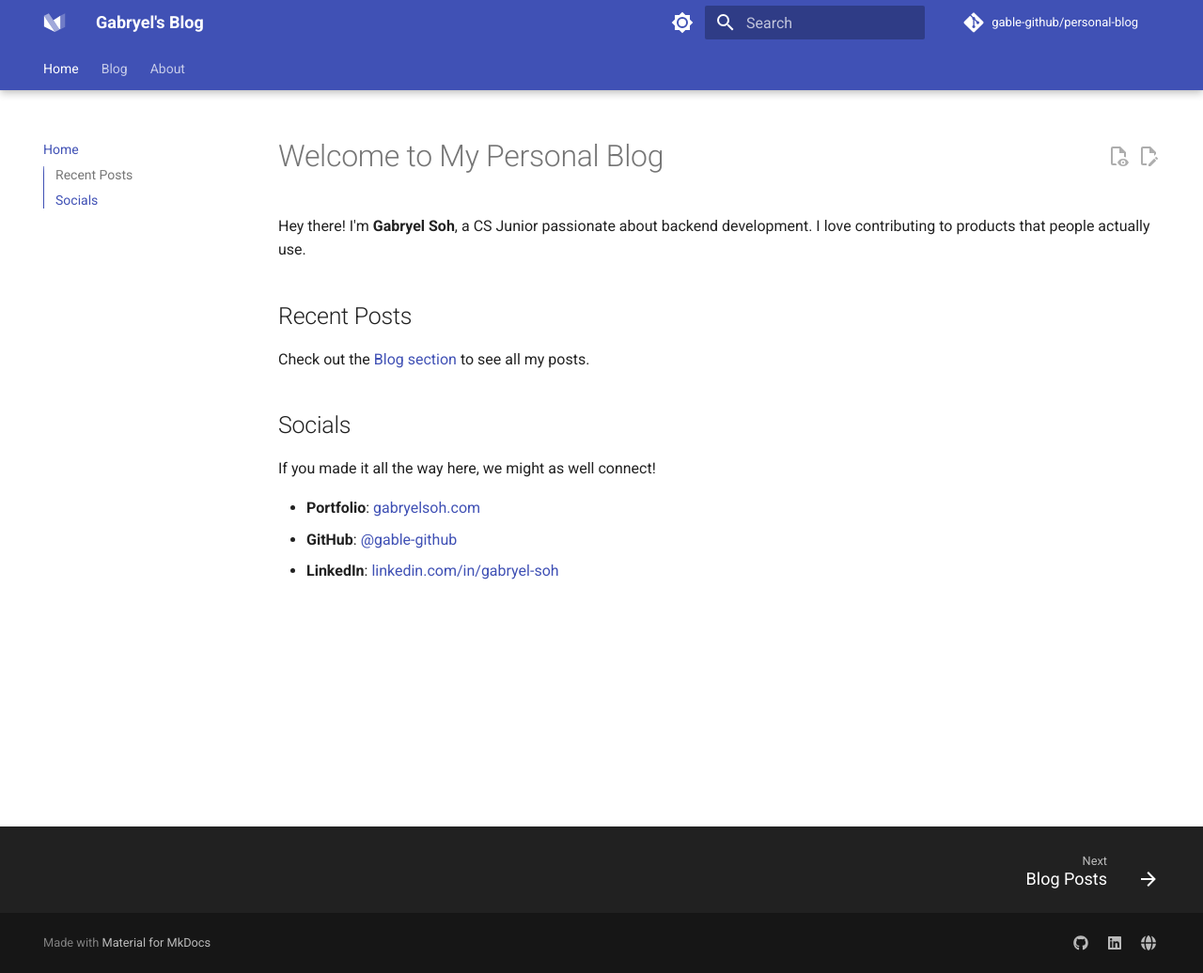
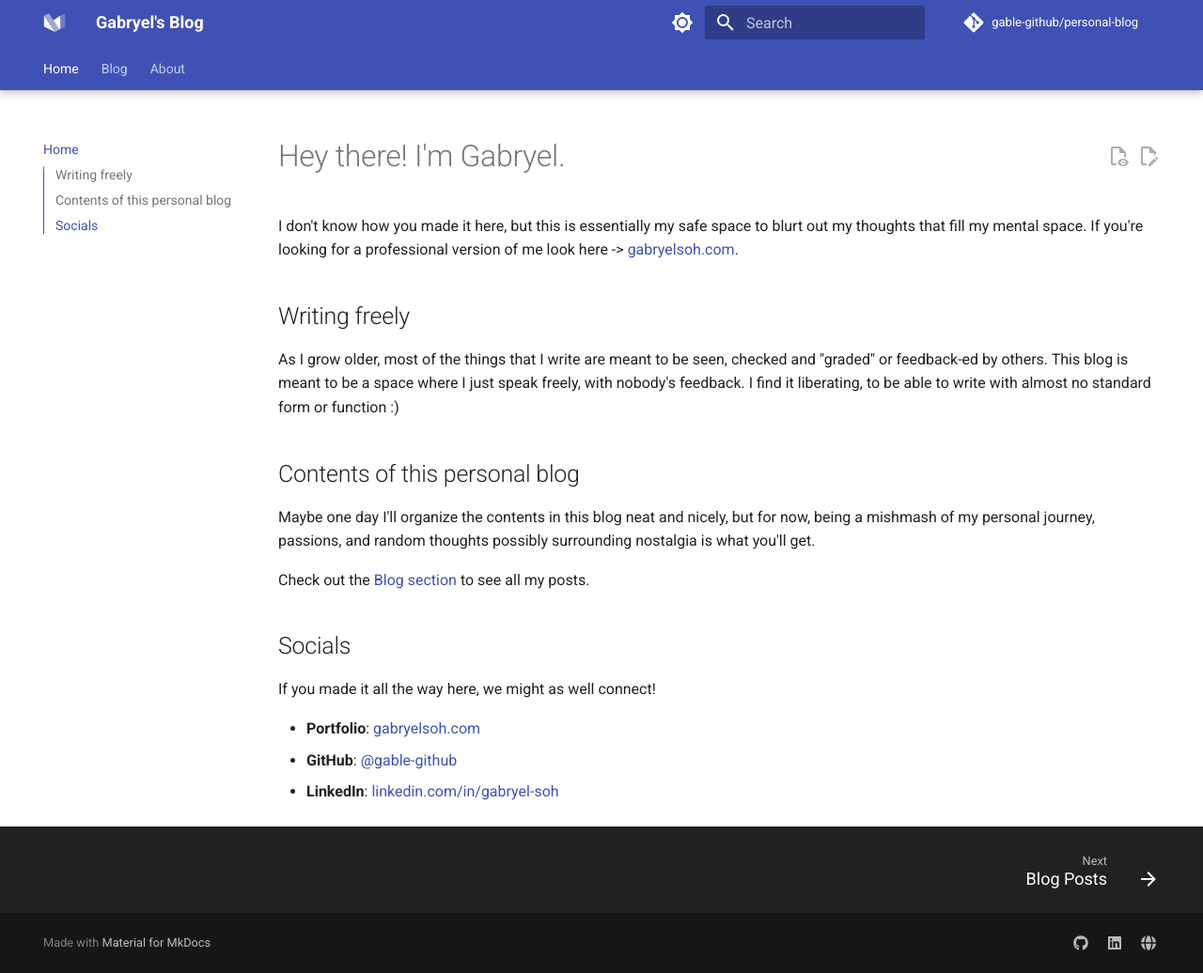
Before and after one commit to Gable-github/personal-blog, an MkDocs documentation site: the page built from docs/index.md, in a window 1280 px wide and 1036 px high. Shown: the whole window at 94% size. Built offline with MkDocs 1.6.1 and Material for MkDocs 9.7.7, drawn with Linux system fonts in a browser that asks for light colours; comment, search, counter and statistics services are not loaded.

Commit message:
update index

```diff
--- a/docs/index.md
+++ b/docs/index.md
@@ -1,13 +1,18 @@
-# Welcome to My Personal Blog
+# Hey there! I'm Gabryel.
 
-Hey there! I'm **Gabryel Soh**, a CS Junior passionate about backend development. I love contributing to products that people actually use.
+I don't know how you made it here, but this is essentially my safe space to blurt out my thoughts that fill my mental space. If you're looking for a professional version of me look here -> [gabryelsoh.com](https://gabryelsoh.com).
 
-## Recent Posts
+## Writing freely
+
+As I grow older, most of the things that I write are meant to be seen, checked and "graded" or feedback-ed by others. This blog is meant to be a space where I just speak freely, with nobody's feedback. I find it liberating, to be able to write with almost no standard form or function :)
+
+## Contents of this personal blog
+
+Maybe one day I'll organize the contents in this blog neat and nicely, but for now, being a mishmash of my personal journey, passions, and random thoughts possibly surrounding nostalgia is what you'll get.
 
 Check out the [Blog section](posts/index.md) to see all my posts.
 
 ## Socials
-
 If you made it all the way here, we might as well connect!
 
 - **Portfolio**: [gabryelsoh.com](https://gabryelsoh.com)
```
